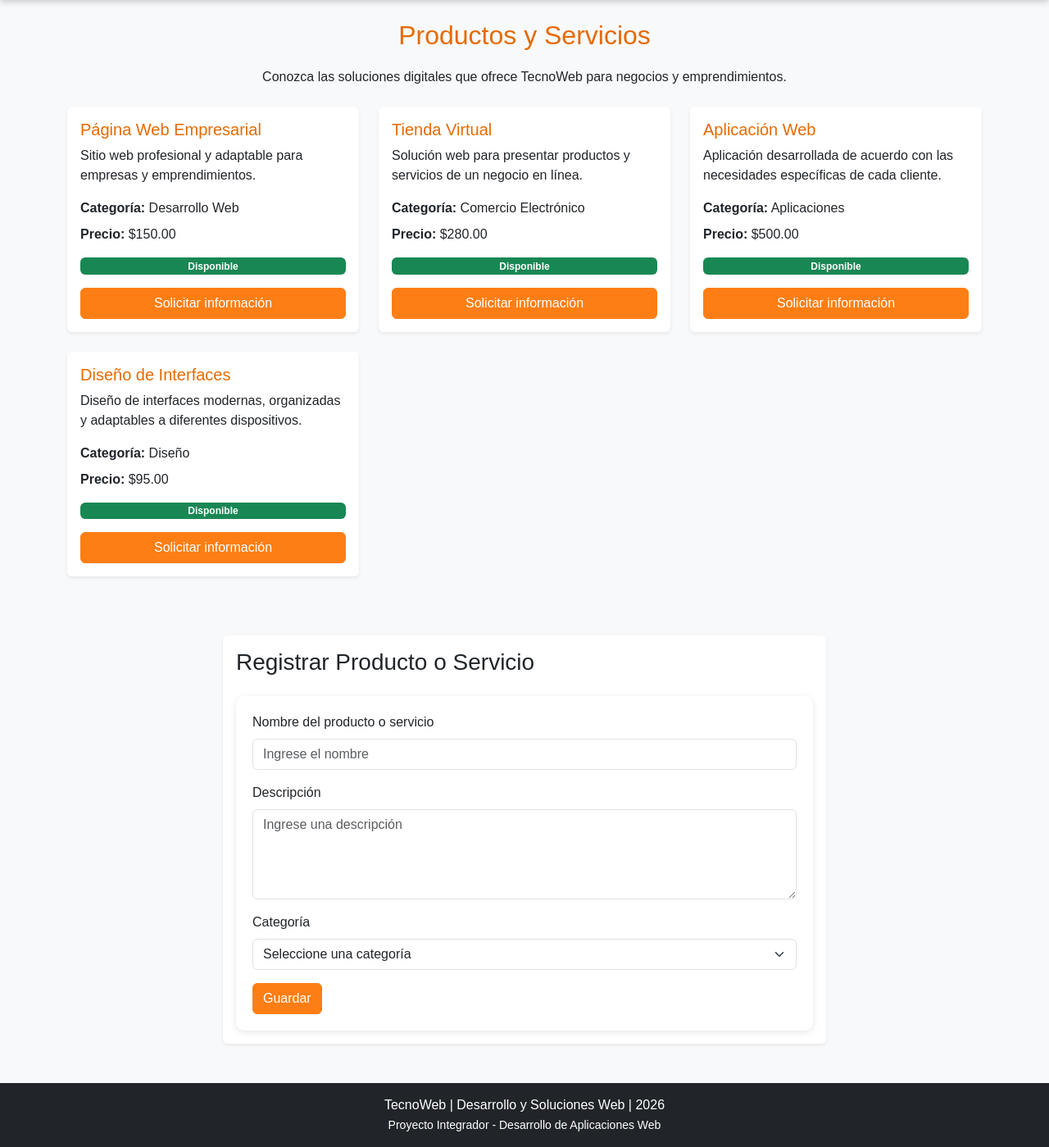
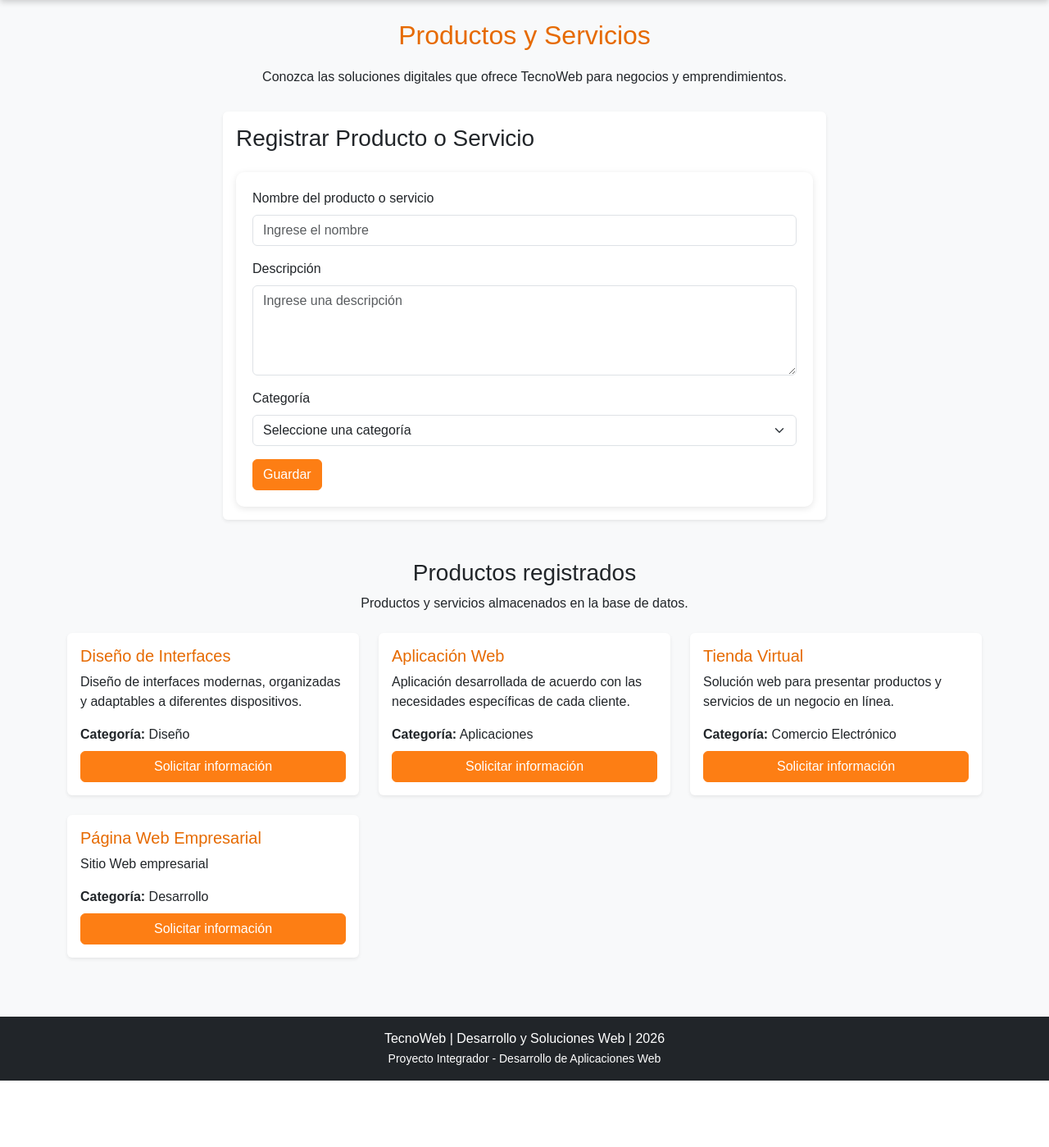
Before and after one commit to Jhoer2006/DESARROLLO-DE-APLICACIONES-WEB-B-, a Flask app: page /productos in a window 1280 px wide. Shown: the part 212-1611 px from the top of the page at 82% size. After the commit the page ends 1530 px from the top, so only its background shows below. Run offline with Flask 3, Linux system fonts and the light colour scheme; data comes from the database, SQL or seed files in the repository; both versions use the stored data as it was after the commit.

Commit message:
Integrar SQLite y persistencia de productos

```diff
--- a/app.py
+++ b/app.py
@@ -1,9 +1,89 @@
 from flask import Flask, render_template, request, redirect, url_for
 from forms import ProductoForm, ClienteForm, ProveedorForm, FacturacionForm
+import sqlite3
 
 app = Flask(__name__)
 
 app.config["SECRET_KEY"] = "tecnoweb-clave-secreta"
+
+
+def conectar_bd():
+    conexion = sqlite3.connect("data/ferreteria.db")
+    conexion.row_factory = sqlite3.Row
+    return conexion
+
+
+def crear_tabla_productos():
+
+    conexion = conectar_bd()
+
+    conexion.execute("""
+        CREATE TABLE IF NOT EXISTS productos (
+            id INTEGER PRIMARY KEY AUTOINCREMENT,
+            nombre TEXT NOT NULL,
+            descripcion TEXT NOT NULL,
+            categoria TEXT NOT NULL
+        )
+    """)
+
+    conexion.commit()
+    conexion.close()
+
+
+def cargar_productos_iniciales():
+
+    productos_iniciales = [
+        (
+            "Página Web Empresarial",
+            "Sitio web profesional y adaptable para empresas y emprendimientos.",
+            "Desarrollo"
+        ),
+        (
+            "Tienda Virtual",
+            "Solución web para presentar productos y servicios de un negocio en línea.",
+            "Comercio Electrónico"
+        ),
+        (
+            "Aplicación Web",
+            "Aplicación desarrollada de acuerdo con las necesidades específicas de cada cliente.",
+            "Aplicaciones"
+        ),
+        (
+            "Diseño de Interfaces",
+            "Diseño de interfaces modernas, organizadas y adaptables a diferentes dispositivos.",
+            "Diseño"
+        )
+    ]
+
+    conexion = conectar_bd()
+
+    for producto in productos_iniciales:
+
+        existe = conexion.execute(
+            """
+            SELECT id
+            FROM productos
+            WHERE nombre = ?
+            """,
+            (producto[0],)
+        ).fetchone()
+
+        if existe is None:
+
+            conexion.execute(
+                """
+                INSERT INTO productos (nombre, descripcion, categoria)
+                VALUES (?, ?, ?)
+                """,
+                producto
+            )
+
+    conexion.commit()
+    conexion.close()
+
+
+crear_tabla_productos()
+cargar_productos_iniciales()
 
 
 # ============================================================
@@ -33,64 +113,44 @@ def inicio():
 @app.route("/productos", methods=["GET", "POST"])
 def productos():
 
-    productos = [
-        {
-            "nombre": "Página Web Empresarial",
-            "descripcion": (
-                "Sitio web profesional y adaptable para empresas "
-                "y emprendimientos."
-            ),
-            "categoria": "Desarrollo Web",
-            "precio": "$150.00",
-            "estado": "Disponible"
-        },
-        {
-            "nombre": "Tienda Virtual",
-            "descripcion": (
-                "Solución web para presentar productos y servicios "
-                "de un negocio en línea."
-            ),
-            "categoria": "Comercio Electrónico",
-            "precio": "$280.00",
-            "estado": "Disponible"
-        },
-        {
-            "nombre": "Aplicación Web",
-            "descripcion": (
-                "Aplicación desarrollada de acuerdo con las "
-                "necesidades específicas de cada cliente."
-            ),
-            "categoria": "Aplicaciones",
-            "precio": "$500.00",
-            "estado": "Disponible"
-        },
-        {
-            "nombre": "Diseño de Interfaces",
-            "descripcion": (
-                "Diseño de interfaces modernas, organizadas y "
-                "adaptables a diferentes dispositivos."
-            ),
-            "categoria": "Diseño",
-            "precio": "$95.00",
-            "estado": "Disponible"
-        }
-    ]
-
     form = ProductoForm()
 
     if form.validate_on_submit():
 
-        nuevo_producto = {
-            "nombre": form.nombre.data,
-            "descripcion": form.descripcion.data,
-            "categoria": form.categoria.data,
-            "precio": "$0.00",
-            "estado": "Disponible"
-        }
+        conexion = conectar_bd()
 
-        productos.append(nuevo_producto)
+        conexion.execute(
+            """
+            INSERT INTO productos (nombre, descripcion, categoria)
+            VALUES (?, ?, ?)
+            """,
+            (
+                form.nombre.data,
+                form.descripcion.data,
+                form.categoria.data
+            )
+        )
+
+        conexion.commit()
+        conexion.close()
 
         return redirect(url_for("productos"))
+
+    conexion = conectar_bd()
+
+    productos = conexion.execute(
+        """
+        SELECT
+            id,
+            nombre,
+            descripcion,
+            categoria
+        FROM productos
+        ORDER BY id DESC
+        """
+    ).fetchall()
+
+    conexion.close()
 
     return render_template(
         "productos.html",
--- a/templates/productos.html
+++ b/templates/productos.html
@@ -7,6 +7,8 @@ Productos y Servicios - TecnoWeb
 {% block content %}
 
 <section class="mt-4">
+
+    <!-- ENCABEZADO -->
 
     <div class="text-center mb-4">
 
@@ -20,78 +22,9 @@ Productos y Servicios - TecnoWeb
     </div>
 
 
-    <!-- LISTA DE PRODUCTOS -->
+    <!-- FORMULARIO -->
 
-    <div class="row">
-
-        {% for producto in productos %}
-
-        <div class="col-md-6 col-lg-4 mb-4">
-
-            <div class="card h-100 shadow-sm">
-
-                <div class="card-body d-flex flex-column">
-
-                    <h5 class="card-title">
-                        {{ producto.nombre }}
-                    </h5>
-
-                    <p class="card-text">
-                        {{ producto.descripcion }}
-                    </p>
-
-                    <p class="mb-2">
-                        <strong>Categoría:</strong>
-                        {{ producto.categoria }}
-                    </p>
-
-                    <p class="mb-3">
-                        <strong>Precio:</strong>
-                        {{ producto.precio }}
-                    </p>
-
-
-                    {% if producto.estado == "Disponible" %}
-
-                    <span class="badge bg-success mb-3">
-                        Disponible
-                    </span>
-
-                    {% else %}
-
-                    <span class="badge bg-warning text-dark mb-3">
-                        Pendiente
-                    </span>
-
-                    {% endif %}
-
-
-                    <div class="mt-auto">
-
-                        <a
-                            href="{{ url_for('inicio') }}#registro"
-                            class="btn btn-success w-100">
-
-                            Solicitar información
-
-                        </a>
-
-                    </div>
-
-                </div>
-
-            </div>
-
-        </div>
-
-        {% endfor %}
-
-    </div>
-
-
-    <!-- FORMULARIO WTForms -->
-
-    <section class="mt-5">
+    <section class="mb-5">
 
         <div class="row">
 
@@ -104,7 +37,6 @@ Productos y Servicios - TecnoWeb
                         <h3 class="mb-4">
                             Registrar Producto o Servicio
                         </h3>
-
 
                         <form method="POST">
 
@@ -121,7 +53,6 @@ Productos y Servicios - TecnoWeb
                                     class="form-control",
                                     placeholder="Ingrese el nombre"
                                 ) }}
-
 
                                 {% for error in form.nombre.errors %}
 
@@ -146,7 +77,6 @@ Productos y Servicios - TecnoWeb
                                     placeholder="Ingrese una descripción"
                                 ) }}
 
-
                                 {% for error in form.descripcion.errors %}
 
                                     <div class="text-danger mt-1">
@@ -167,7 +97,6 @@ Productos y Servicios - TecnoWeb
                                 {{ form.categoria(
                                     class="form-select"
                                 ) }}
-
 
                                 {% for error in form.categoria.errors %}
 
@@ -190,7 +119,6 @@ Productos y Servicios - TecnoWeb
 
                             </div>
 
-
                         </form>
 
                     </div>
@@ -203,6 +131,83 @@ Productos y Servicios - TecnoWeb
 
     </section>
 
+
+    <!-- PRODUCTOS REGISTRADOS -->
+
+    <section>
+
+        <div class="text-center mb-4">
+
+            <h3>Productos registrados</h3>
+
+            <p>
+                Productos y servicios almacenados en la base de datos.
+            </p>
+
+        </div>
+
+
+        <div class="row">
+
+            {% for producto in productos %}
+
+            <div class="col-md-6 col-lg-4 mb-4">
+
+                <div class="card h-100 shadow-sm">
+
+                    <div class="card-body d-flex flex-column">
+
+                        <h5 class="card-title">
+                            {{ producto.nombre }}
+                        </h5>
+
+                        <p class="card-text">
+                            {{ producto.descripcion }}
+                        </p>
+
+                        <p class="mb-2">
+
+                            <strong>Categoría:</strong>
+                            {{ producto.categoria }}
+
+                        </p>
+
+                        <div class="mt-auto">
+
+                            <a
+                                href="{{ url_for('inicio') }}#registro"
+                                class="btn btn-success w-100">
+
+                                Solicitar información
+
+                            </a>
+
+                        </div>
+
+                    </div>
+
+                </div>
+
+            </div>
+
+            {% else %}
+
+            <div class="col-12">
+
+                <div class="alert alert-info text-center">
+
+                    No hay productos registrados todavía.
+
+                </div>
+
+            </div>
+
+            {% endfor %}
+
+        </div>
+
+    </section>
+
 </section>
 
 {% endblock %}
```
Also changed, not shown: data/ferreteria.db (added). Lines whose indentation alone changed are shown as unchanged.
